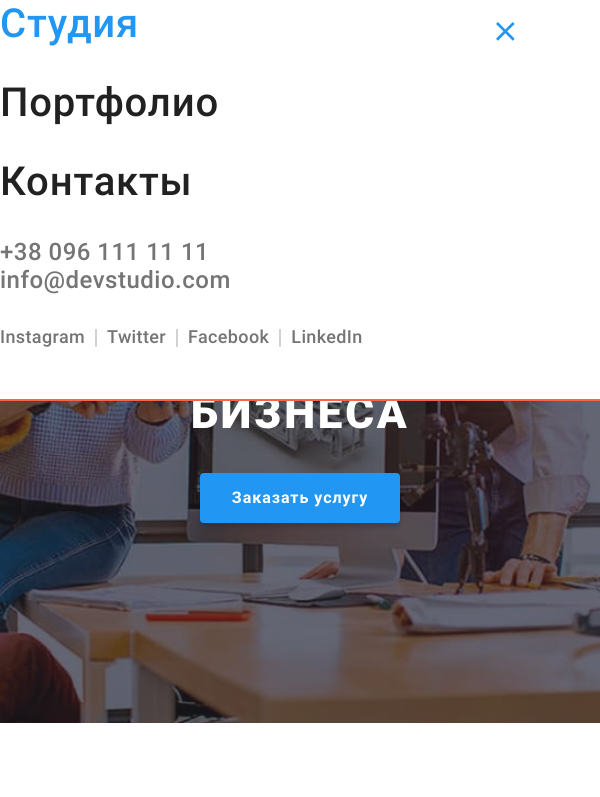
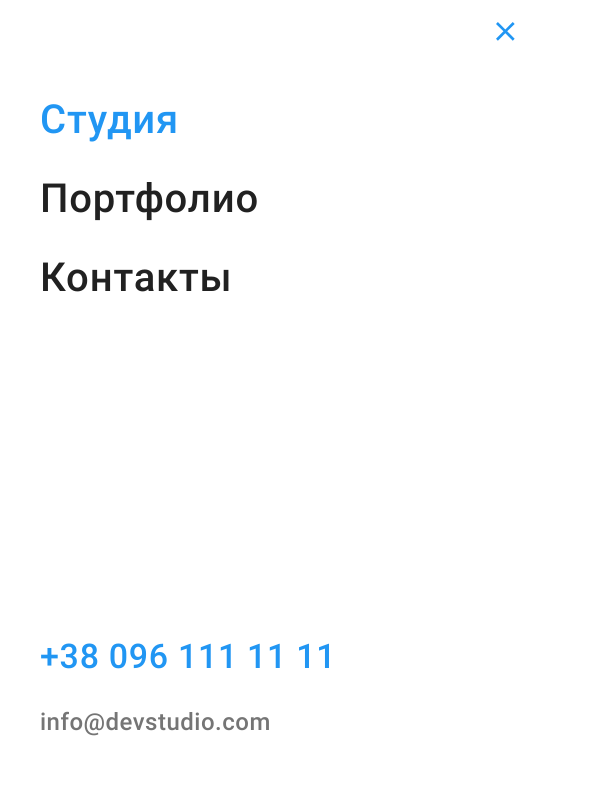
Before and after one commit to ihorrudniev/goit-markup-hw-08, a plain HTML site: page index.html in a window 600 px wide. Both pictures are taken after a click on the button 505 px from the left and 31 px from the top of the page. Shown: the top 797 px of the page. Drawn offline with Linux system fonts and the light colour scheme.

Commit message:
menu-button

```diff
--- a/index.html
+++ b/index.html
@@ -36,19 +36,20 @@
                   <use href="./images/icon/sprite.svg#icon-envelope"></use>
                 </svg>info@devstudio.com</a>
             </li>
-            <li class="auth-nav__item"><a class="auth-nav__link link" href="tel:+380961111111">
+            <li class="auth-nav__item"><a class="auth-nav__link phone link" href="tel:+380961111111">
                 <svg class="auth-nav__icon" width="10" height="16">
                   <use href="./images/icon/sprite.svg#icon-smartphone"></use>
                 </svg>+38 096 111 11 11</a>
             </li>
           </ul>
+          <ul class="menu-social list">
+            <li class="menu-social__item"><a class="menu-social__link link" href="">Instagram</a></li>
+            <li class="menu-social__item"><a class="menu-social__link link" href="">Twitter</a></li>
+            <li class="menu-social__item"><a class="menu-social__link link" href="">Facebook</a></li>
+            <li class="menu-social__item"><a class="menu-social__link link" href="">LinkedIn</a></li>
+          </ul>
         </div>
-        <ul class="menu-social list">
-          <li class="menu-social__item"><a class="menu-social__link link" href="">Instagram</a></li>
-          <li class="menu-social__item"><a class="menu-social__link link" href="">Twitter</a></li>
-          <li class="menu-social__item"><a class="menu-social__link link" href="">Facebook</a></li>
-          <li class="menu-social__item"><a class="menu-social__link link" href="">LinkedIn</a></li>
-        </ul>
+
       </div>
     </div>
   </header>
@@ -464,7 +465,7 @@
   </div>
   <script src="./js/modal.js"></script>
   <script src="./js/menu.js"></script>
-  <script src="./js/js-speaker-form.js"></script>
+  <!-- <script src="./js/js-speaker-form.js"></script> -->
 
   <!-- <script>
     (() => {
--- a/sass/base/_container.scss
+++ b/sass/base/_container.scss
@@ -5,15 +5,15 @@
   margin-left: auto;
 
   @media screen and (min-width: 480px) {
-    width: 480px;
+    max-width: 480px;
   }
 
   @media screen and (min-width: 768px) {
-    width: 768px;
+    max-width: 768px;
   }
 
   @media screen and (min-width: 1200px) {
-    width: 1200px;
+    max-width: 1200px;
   }
 }
 
--- a/sass/components/_header.scss
+++ b/sass/components/_header.scss
@@ -6,7 +6,7 @@
 .nav {
   display: flex;
   align-items: center;
-  justify-content: center;
+  // justify-content: center;
 }
 
 @media screen and (max-width: 767px) {
@@ -25,9 +25,12 @@
   padding: 5px 0;
 }
 
-// .site-nav {
-//   margin-bottom: 300px;
-// }
+@media screen and (max-width: 767px) {
+  .site-nav {
+    padding-top: 48px;
+    margin-bottom: 302px;
+  }
+}
 
 @media screen and (min-width: 768px) {
   .site-nav {
@@ -97,6 +100,7 @@
   .auth-nav {
     flex-direction: column-reverse;
     display: flex;
+    margin-bottom: 64px;
   }
 }
 
@@ -114,12 +118,6 @@
     margin-left: 305px;
     margin-top: 0px;
     margin-bottom: 0px;
-  }
-}
-
-@media screen and (max-width: 767px) {
-  .auth-nav__item:not(:last-child) {
-    margin-bottom: 32px;
   }
 }
 
@@ -148,8 +146,8 @@
     color: var(--main-text-color);
     transition: font-size 250ms cubic-bezier(0.4, 0, 0.2, 1);
   }
-  .auth-nav__link:hover,
-  .auth-nav__link:focus {
+  .auth-nav__link.phone {
+    margin-bottom: 32px;
     font-size: 34px;
     line-height: 1.18;
     color: var(--accent-color);
@@ -176,7 +174,6 @@
 
 .menu-social {
   display: flex;
-  margin-bottom: 48px;
 }
 
 .menu-social__link {
@@ -187,10 +184,7 @@
   line-height: 1.22;
   letter-spacing: 0.02em;
 
-  &:hover,
-  &:focus {
-    color: var(--accent-color);
-  }
+  color: var(--accent-color);
 }
 
 .menu-social__item:not(:last-child):after {
@@ -200,7 +194,13 @@
   border: 1px solid rgba(33, 33, 33, 0.2);
   transform: rotate(90deg);
 }
-
+@media screen and (max-width: 767px) {
+  .nav-contacts {
+    padding-top: 48px;
+    padding-left: 40px;
+    padding-bottom: 48px;
+  }
+}
 @media screen and (min-width: 768px) {
   .nav-contacts {
     display: flex;
```
Also changed, not shown: css/main.css, css/main.min.css, 2 other files.
